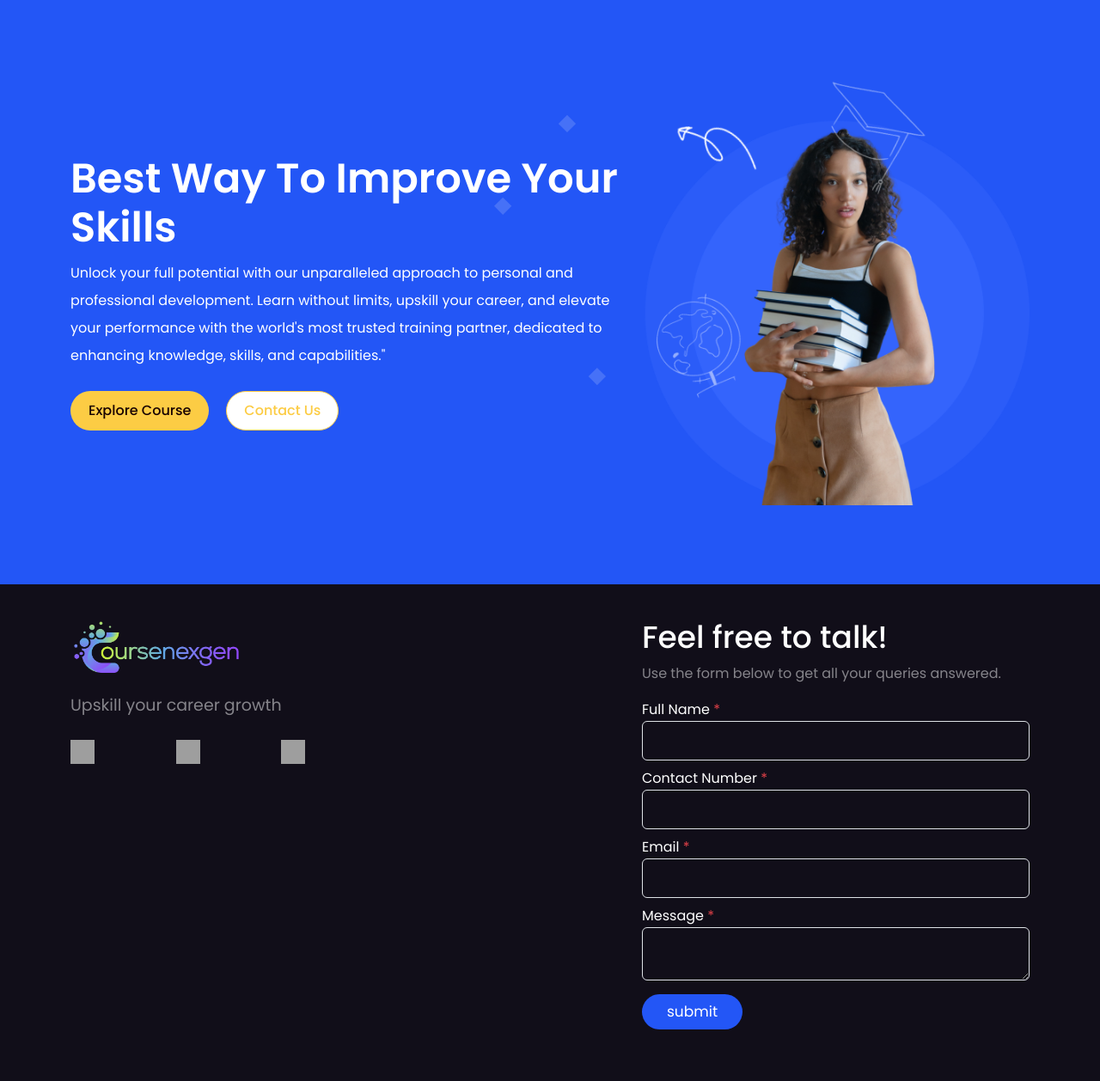
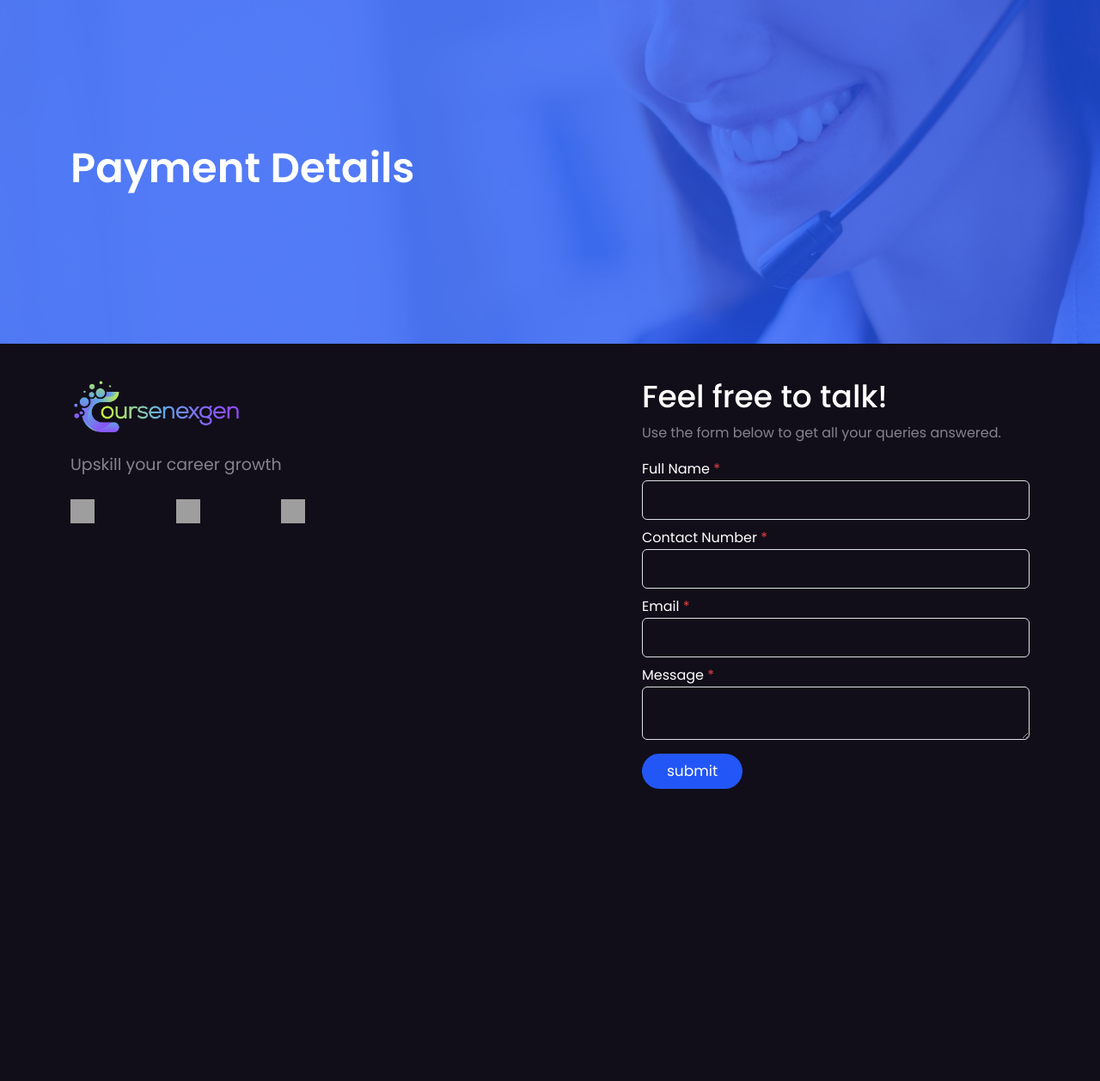
Before and after one commit to Theena-hub/coursenexgen, a PHP site: page /paymentdetails.php in a window 1280 px wide. Shown: the part 77-1335 px from the top of the page at 86% size. After the commit the page ends 995 px from the top, so only its background shows below. Run offline with PHP 8.4, Linux system fonts and the light colour scheme; some libraries are stand-ins or nearby versions; grey boxes are pictures that could not be loaded.

Commit message:
first-commit

```diff
--- a/assets/css/styles.css
+++ b/assets/css/styles.css
@@ -2693,3 +2693,11 @@ a {
 
 /* contactus page section two - end */
 /* contactus page - end */
+/* paymenet page - start */
+.paymentHeroSec{
+    height: 50vh;
+    background-position: center !important;
+    background-repeat: no-repeat !important;
+    background-size: cover !important;
+}
+/* paymenet page - end */
--- a/paymentdetails.php
+++ b/paymentdetails.php
@@ -10,36 +10,15 @@
     <?php include("nav.php") ?>
     <!-- navbar - end -->
     <!-- home hero section - start -->
-    <div class="container-fluid homeHeroSec d-flex justify-content-center align-items-center">
-        <div class="container">
-            <img class="centerImg" src="assets/img/homeHeroSecBg.svg" alt="coursenexgen" />
-            <div class="row row-gap">
-                <div class="col-lg-7 col-md-7 col-sm-7 m-auto">
-                    <div class="left">
-                        <h1 class="titleOne fw-600 color-FFFFFF">Best Way To Improve Your Skills</h1>
-                        <p class="descriptionOne fw-400 color-FFFFFF mb-0">Unlock your full potential with
-                            our unparalleled approach to personal and professional development. Learn without limits,
-                            upskill your career, and elevate your performance with the world's most trusted training
-                            partner, dedicated to enhancing knowledge, skills, and capabilities."</p>
-                        <div class="d-flex btnBox">
-                            <input type="button" class="btn bgSecondaryColor mr-20 br-30 fw-500 color-180101"
-                                value="Explore Course" />
-                            <input type="button"
-                                class="btn bgColor-FFFFFF br-30 fw-500 secondaryColor btn-border-secondaryColor"
-                                value="Contact Us" />
-                        </div>
-                    </div>
-                </div>
-                <div class="col-lg-5 col-md-5 col-sm-5 m-auto right">
-                    <div class="text-center">
-                        <img src="assets/img/homeHeroSecImg.png" alt="coursenexgen" />
-                    </div>
-                </div>
-            </div>
+    <div class="container-fluid paymentHeroSec position-relative d-flex justify-content-center align-items-center"
+        style="background: url(assets/img/contactUsHeroImg.png);">
+        <div style="background-color: #2356F6C4;" class="h-100 w-100 position-absolute"></div>
+        <div class="container z-index-1">
+            <h1 class="titleOne fw-600 color-FFFFFF">Payment Details</h1>
         </div>
     </div>
     <!-- home hero section - end -->
-
+    <!--  -->
     <!-- footer - start -->
     <?php include('footer.php') ?>
     <!-- footer - end -->
```
